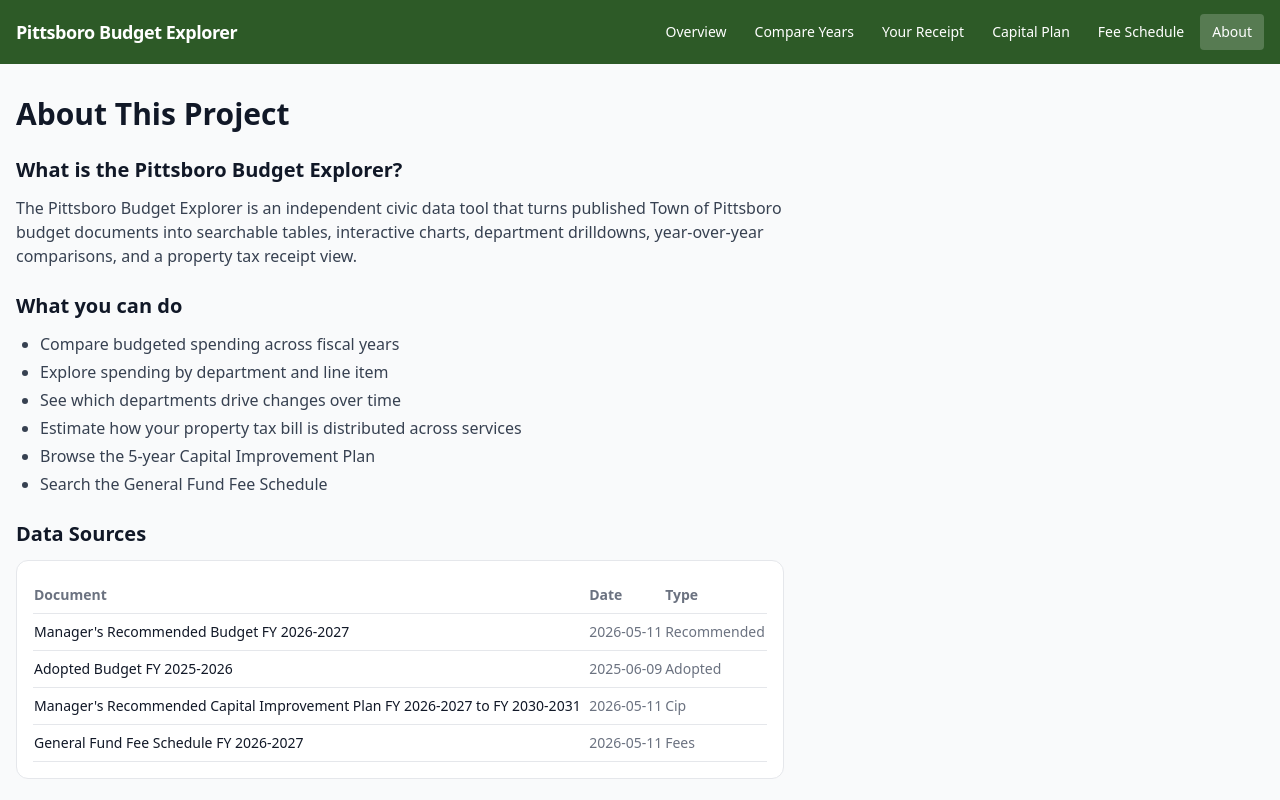
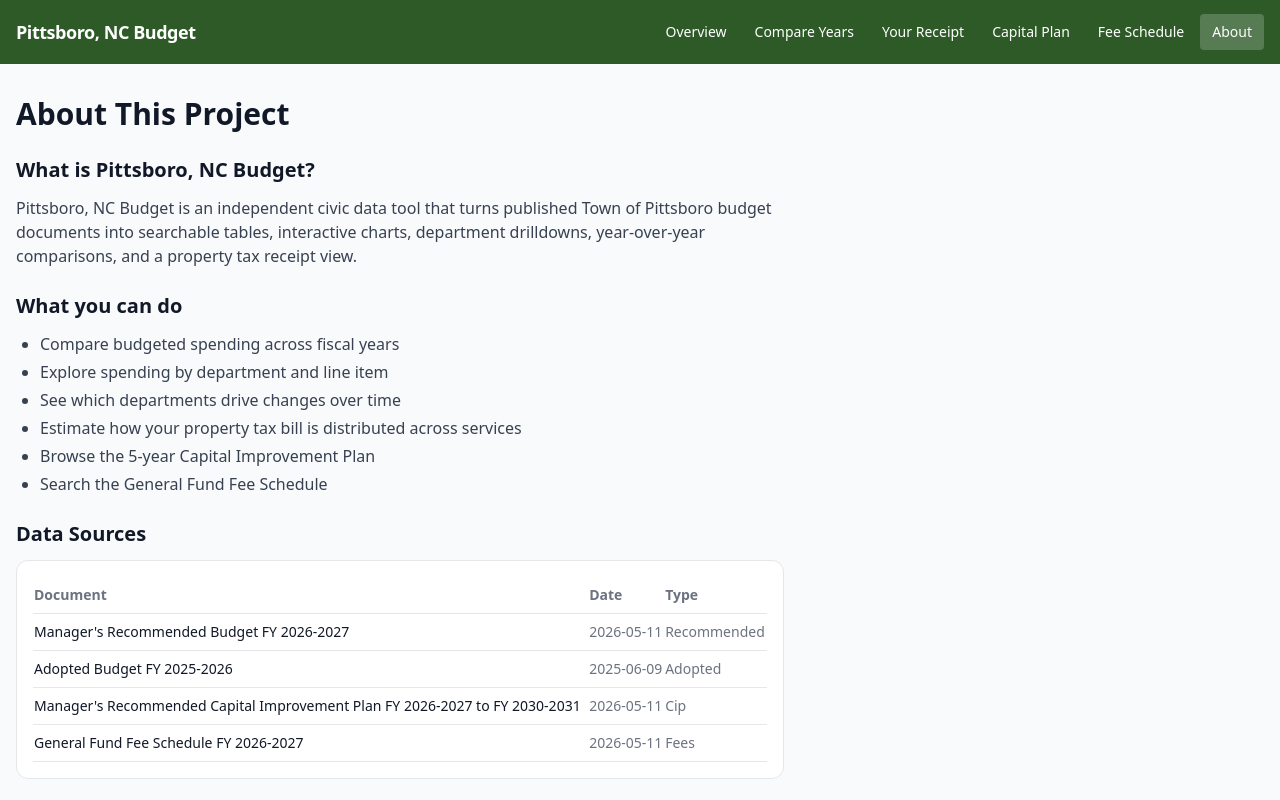
Before and after one commit to KyleShipp/pittsboro-budget, a Next.js app: page /about in a window 1280 px wide. Shown: the top 800 px of the page. Built offline with nearby package versions, Linux system fonts and the light colour scheme.

Commit message:
Rename to Pittsboro, NC Budget

```diff
--- a/src/app/about/page.tsx
+++ b/src/app/about/page.tsx
@@ -9,10 +9,10 @@ export default function AboutPage() {
 
       <div className="prose prose-gray">
         <h2 className="text-xl font-semibold mt-6 mb-3">
-          What is the Pittsboro Budget Explorer?
+          What is Pittsboro, NC Budget?
         </h2>
         <p className="text-gray-700 mb-4">
-          The Pittsboro Budget Explorer is an independent civic data tool that
+          Pittsboro, NC Budget is an independent civic data tool that
           turns published Town of Pittsboro budget documents into searchable
           tables, interactive charts, department drilldowns, year-over-year
           comparisons, and a property tax receipt view.
--- a/src/app/layout.tsx
+++ b/src/app/layout.tsx
@@ -3,7 +3,7 @@ import Nav from '@/components/Nav';
 import './globals.css';
 
 export const metadata: Metadata = {
-  title: 'Pittsboro Budget Explorer',
+  title: 'Pittsboro, NC Budget',
   description:
     'Explore the Town of Pittsboro budget by department, revenue source, and line item. Compare years, see your property tax receipt, and browse the capital improvement plan.',
 };
--- a/src/components/Nav.tsx
+++ b/src/components/Nav.tsx
@@ -20,7 +20,7 @@ export default function Nav() {
       <div className="max-w-7xl mx-auto px-4">
         <div className="flex items-center justify-between h-16">
           <Link href="/" className="font-bold text-lg tracking-tight">
-            Pittsboro Budget Explorer
+            Pittsboro, NC Budget
           </Link>
           <div className="hidden md:flex gap-1">
             {links.map((link) => (
```
